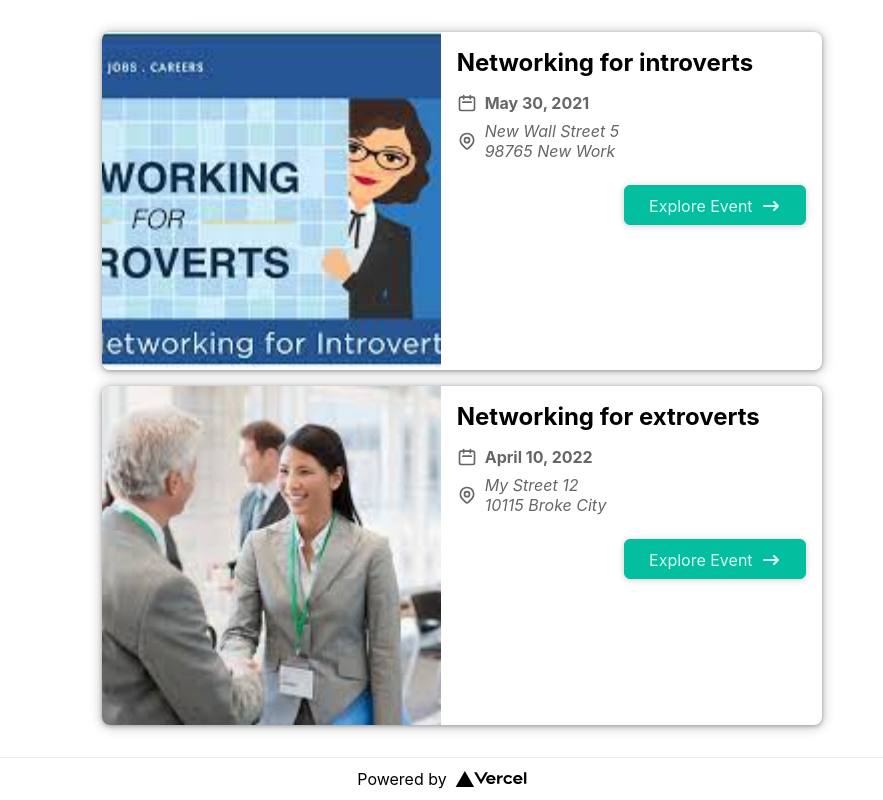
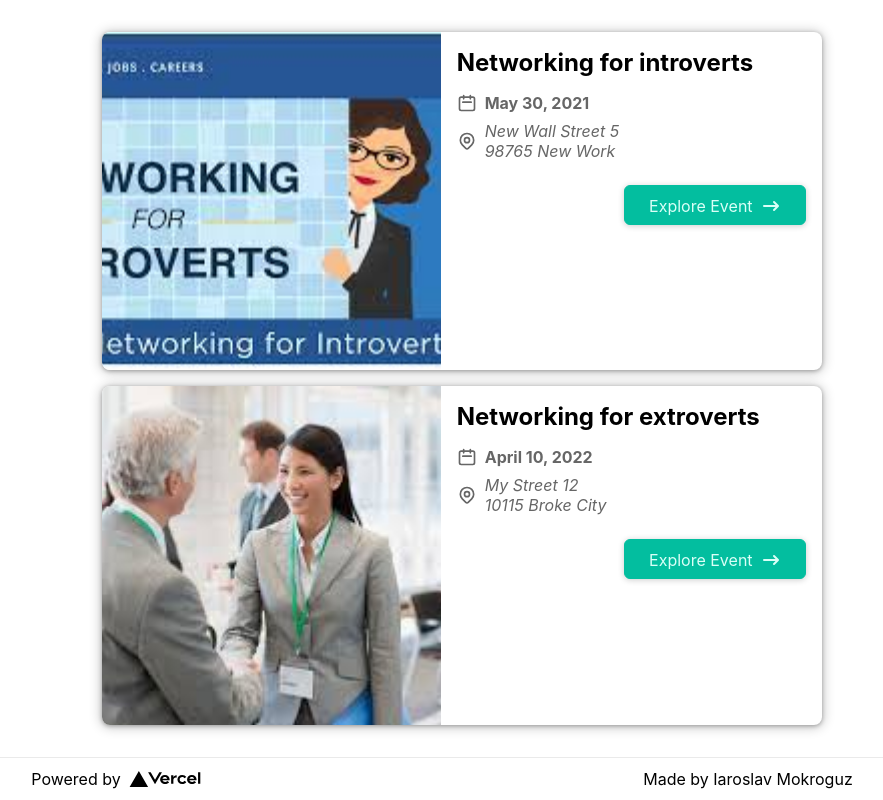
Before and after one commit to maustrauk/next-events, a Next.js app: page / in a window 1280 px wide. Shown: the whole page, without its empty margins (198-1081 px from the left). Built offline with nearby package versions, Linux system fonts and the light colour scheme.

Commit message:
Adding portfolio link to footer

```diff
--- a/components/Footer.js
+++ b/components/Footer.js
@@ -14,6 +14,13 @@
               <Image src="/vercel.svg" alt="Vercel Logo" width={72} height={16} />
             </span>
           </a>
+          <a
+            href="https://maustrauk.github.io/portfolio/"
+            target="_blank"
+            rel="noopener noreferrer"
+          >
+            Made by Iaroslav Mokroguz
+          </a>
         </footer>
     )
   }
```
